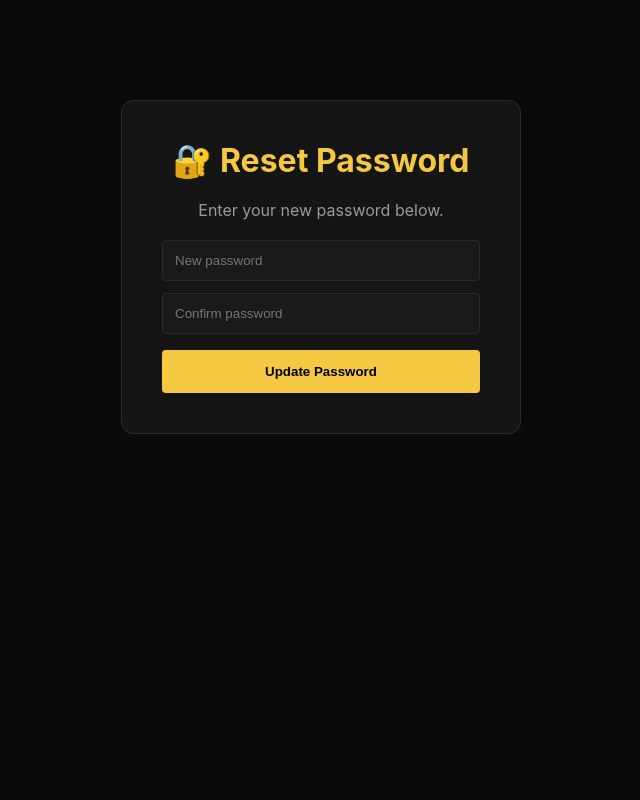
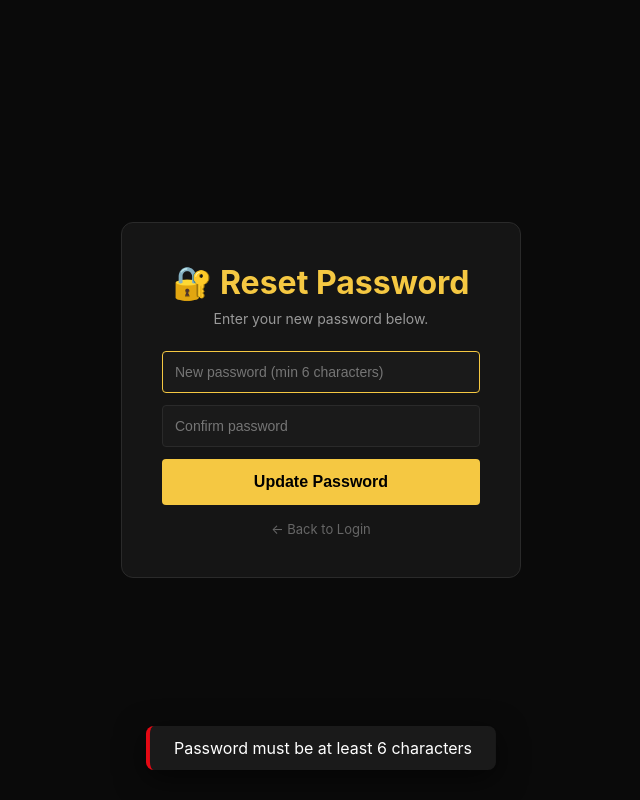
Before and after one commit to luxarionadm-design/vexo, a website: page reset-password.html in a window 1280 px wide. Both pictures are taken after a click on the button "Update Password". Shown: the whole page, without its empty margins (319-959 px from the left). Drawn offline with Linux system fonts and the light colour scheme.

Commit message:
Update reset-password.html

```diff
--- a/reset-password.html
+++ b/reset-password.html
@@ -2,34 +2,219 @@
 <html>
 <head>
     <title>Reset Password · Vexorion</title>
+    <meta charset="UTF-8">
+    <meta name="viewport" content="width=device-width, initial-scale=1.0">
     <link rel="stylesheet" href="css/style.css">
+    <style>
+        /* Tambahan style untuk mobile */
+        body {
+            background: #0a0a0a;
+            font-family: -apple-system, BlinkMacSystemFont, 'Segoe UI', Roboto, sans-serif;
+            min-height: 100vh;
+            display: flex;
+            justify-content: center;
+            align-items: center;
+            margin: 0;
+            padding: 20px;
+        }
+        .reset-container {
+            max-width: 400px;
+            width: 100%;
+            text-align: center;
+            padding: 40px;
+            background: #151515;
+            border-radius: 12px;
+            border: 1px solid #2a2a2a;
+        }
+        .reset-container h1 {
+            color: #f5c842;
+            margin-bottom: 8px;
+        }
+        .reset-container .subtitle {
+            color: #999;
+            margin-bottom: 24px;
+            font-size: 14px;
+        }
+        .reset-container input {
+            width: 100%;
+            padding: 12px;
+            background: #1a1a1a;
+            border: 1px solid #2a2a2a;
+            border-radius: 4px;
+            color: #fff;
+            margin-bottom: 12px;
+            font-size: 14px;
+            box-sizing: border-box;
+        }
+        .reset-container input:focus {
+            outline: none;
+            border-color: #f5c842;
+        }
+        .reset-container .btn-primary {
+            width: 100%;
+            padding: 14px;
+            background: #f5c842;
+            border: none;
+            border-radius: 4px;
+            color: #000;
+            font-weight: bold;
+            font-size: 16px;
+            cursor: pointer;
+            transition: opacity 0.2s;
+        }
+        .reset-container .btn-primary:hover {
+            opacity: 0.9;
+        }
+        .reset-container .btn-primary:disabled {
+            opacity: 0.5;
+            cursor: not-allowed;
+        }
+        .reset-container .back-link {
+            display: block;
+            margin-top: 16px;
+            color: #666;
+            text-decoration: none;
+            font-size: 13px;
+        }
+        .reset-container .back-link:hover {
+            color: #f5c842;
+        }
+        .toast-message {
+            position: fixed;
+            bottom: 30px;
+            left: 50%;
+            transform: translateX(-50%);
+            padding: 12px 24px;
+            border-radius: 8px;
+            background: #1a1a1a;
+            color: #fff;
+            border-left: 4px solid #f5c842;
+            box-shadow: 0 8px 30px rgba(0,0,0,0.6);
+            z-index: 9999;
+            display: none;
+            max-width: 90%;
+            text-align: center;
+        }
+        .toast-message.error {
+            border-left-color: #e50914;
+        }
+        .toast-message.success {
+            border-left-color: #4caf50;
+        }
+    </style>
 </head>
 <body>
-    <div style="max-width:400px;margin:100px auto;text-align:center;padding:40px;background:#151515;border-radius:12px;border:1px solid #2a2a2a;">
-        <h1 style="color:#f5c842;">🔐 Reset Password</h1>
-        <p style="color:#999;margin:20px 0;">Enter your new password below.</p>
-        <input type="password" id="newPassword" placeholder="New password" style="width:100%;padding:12px;background:#1a1a1a;border:1px solid #2a2a2a;border-radius:4px;color:#fff;margin-bottom:12px;">
-        <input type="password" id="confirmPassword" placeholder="Confirm password" style="width:100%;padding:12px;background:#1a1a1a;border:1px solid #2a2a2a;border-radius:4px;color:#fff;margin-bottom:16px;">
-        <button onclick="updatePassword()" style="width:100%;padding:14px;background:#f5c842;border:none;border-radius:4px;color:#000;font-weight:bold;cursor:pointer;">Update Password</button>
+    <div class="reset-container">
+        <h1>🔐 Reset Password</h1>
+        <p class="subtitle">Enter your new password below.</p>
+
+        <input type="password" id="newPassword" placeholder="New password (min 6 characters)" autofocus>
+        <input type="password" id="confirmPassword" placeholder="Confirm password">
+
+        <button class="btn-primary" id="updateBtn" onclick="updatePassword()">Update Password</button>
+
+        <a href="/" class="back-link">← Back to Login</a>
     </div>
+
+    <!-- Toast untuk notifikasi -->
+    <div id="toast" class="toast-message"></div>
+
     <script>
+        // Toast helper
+        function showToast(message, type = 'info') {
+            const toast = document.getElementById('toast');
+            toast.textContent = message;
+            toast.className = 'toast-message';
+            if (type) toast.classList.add(type);
+            toast.style.display = 'block';
+
+            setTimeout(() => {
+                toast.style.display = 'none';
+            }, 4000);
+        }
+
         async function updatePassword() {
+            const btn = document.getElementById('updateBtn');
             const password = document.getElementById('newPassword').value;
             const confirm = document.getElementById('confirmPassword').value;
-            if (password !== confirm) {
-                alert('Passwords do not match!');
+
+            // Validation
+            if (!password || password.length < 6) {
+                showToast('Password must be at least 6 characters', 'error');
+                document.getElementById('newPassword').focus();
                 return;
             }
+
+            if (password !== confirm) {
+                showToast('Passwords do not match!', 'error');
+                document.getElementById('confirmPassword').focus();
+                return;
+            }
+
+            // Loading state
+            btn.disabled = true;
+            btn.textContent = 'Updating...';
+
+            try {
+                // Dynamic import Supabase
+                const { supabase } = await import('./src/js/config/supabase.js');
+
+                const { data, error } = await supabase.auth.updateUser({
+                    password: password
+                });
+
+                if (error) throw error;
+
+                showToast('✅ Password updated successfully!', 'success');
+
+                // Redirect after 2 seconds
+                setTimeout(() => {
+                    window.location.href = '/';
+                }, 2000);
+
+            } catch (error) {
+                console.error('[ResetPassword] Error:', error);
+                showToast('❌ Error: ' + error.message, 'error');
+                btn.disabled = false;
+                btn.textContent = 'Update Password';
+            }
+        }
+
+        // Enter key support
+        document.addEventListener('keydown', (e) => {
+            if (e.key === 'Enter') {
+                const active = document.activeElement;
+                if (active.id === 'newPassword' || active.id === 'confirmPassword') {
+                    e.preventDefault();
+                    updatePassword();
+                }
+            }
+        });
+
+        // Check if we have a session (user came from reset email)
+        async function checkSession() {
             try {
                 const { supabase } = await import('./src/js/config/supabase.js');
-                const { error } = await supabase.auth.updateUser({ password });
-                if (error) throw error;
-                alert('Password updated successfully! Redirecting to login...');
-                window.location.href = '/';
+                const { data, error } = await supabase.auth.getSession();
+
+                if (error) {
+                    console.warn('[ResetPassword] No valid session:', error);
+                    showToast('Please use the link from your email to reset password', 'error');
+                    return;
+                }
+
+                if (data.session) {
+                    console.log('[ResetPassword] Session found, user can reset password');
+                } else {
+                    showToast('Please use the link from your email to reset password', 'error');
+                }
             } catch (error) {
-                alert('Error: ' + error.message);
+                console.warn('[ResetPassword] Session check failed:', error);
             }
         }
+
+        // Run on load
+        document.addEventListener('DOMContentLoaded', checkSession);
     </script>
 </body>
 </html>
```
